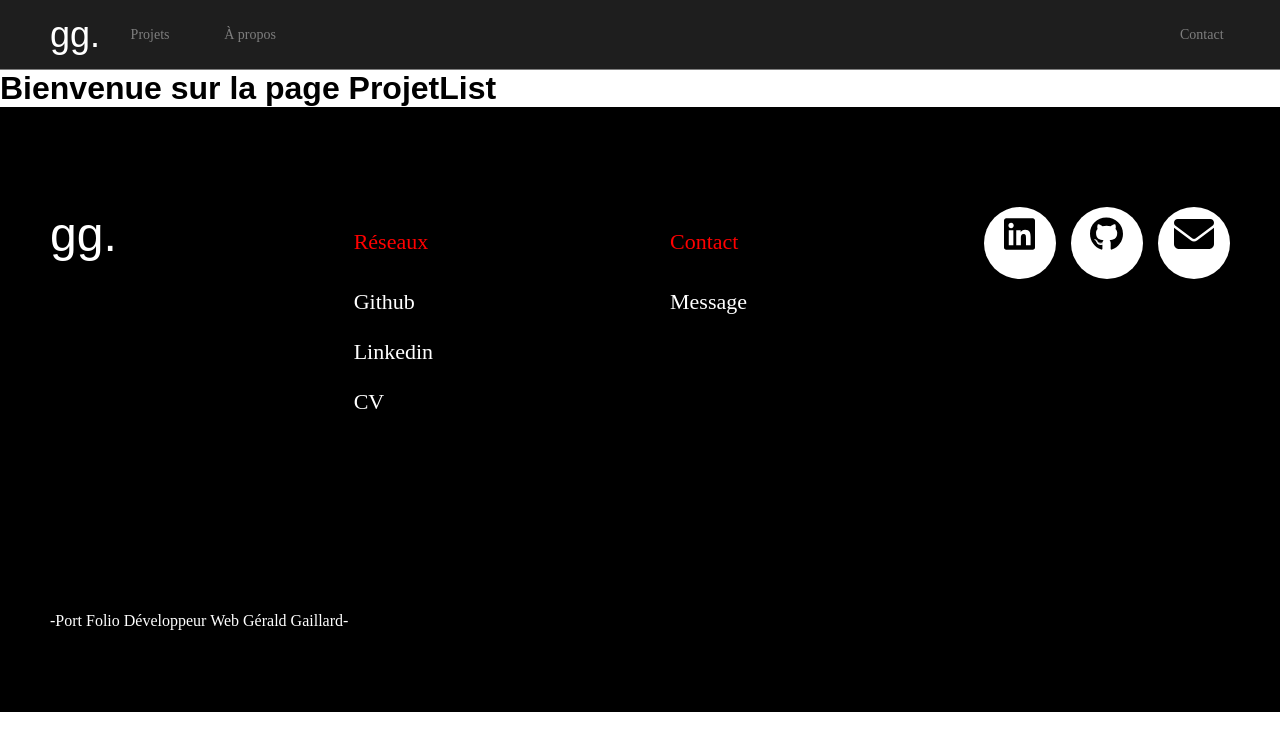
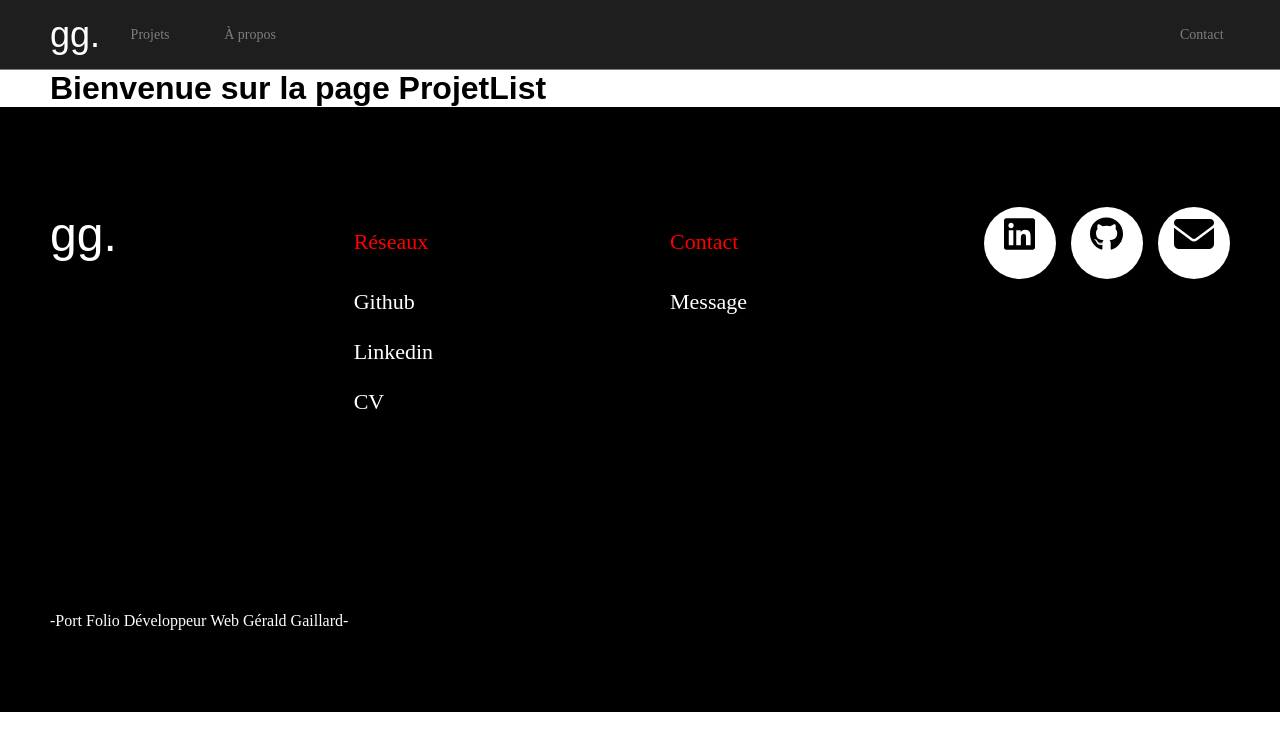
Before and after one commit to Gerald433/portFolio, a React (Create React App) app: page / in a window 1280 px wide. Shown: the top 750 px of the page. Built offline with nearby package versions, Linux system fonts and the light colour scheme.

Commit message:
Set up the main in indexJS

```diff
--- a/src/index.js
+++ b/src/index.js
@@ -16,6 +16,7 @@ const root = ReactDOM.createRoot(document.getElementById("root"));
 root.render(
   <BrowserRouter>
     <Header />
+    <main className="flex-fill container">
       <Routes>
         <Route path="/" element={<ProjetsList />} />
         <Route path="/projets/:projetId" element={<Projet />} />
@@ -23,6 +24,8 @@ root.render(
         <Route path="/a-propos" element={<Apropos />} />
         <Route path="*" element={<Error />} />
       </Routes>
+    </main>
+
     <Footer />
   </BrowserRouter>
 );
```
Lines whose indentation alone changed are shown as unchanged.
